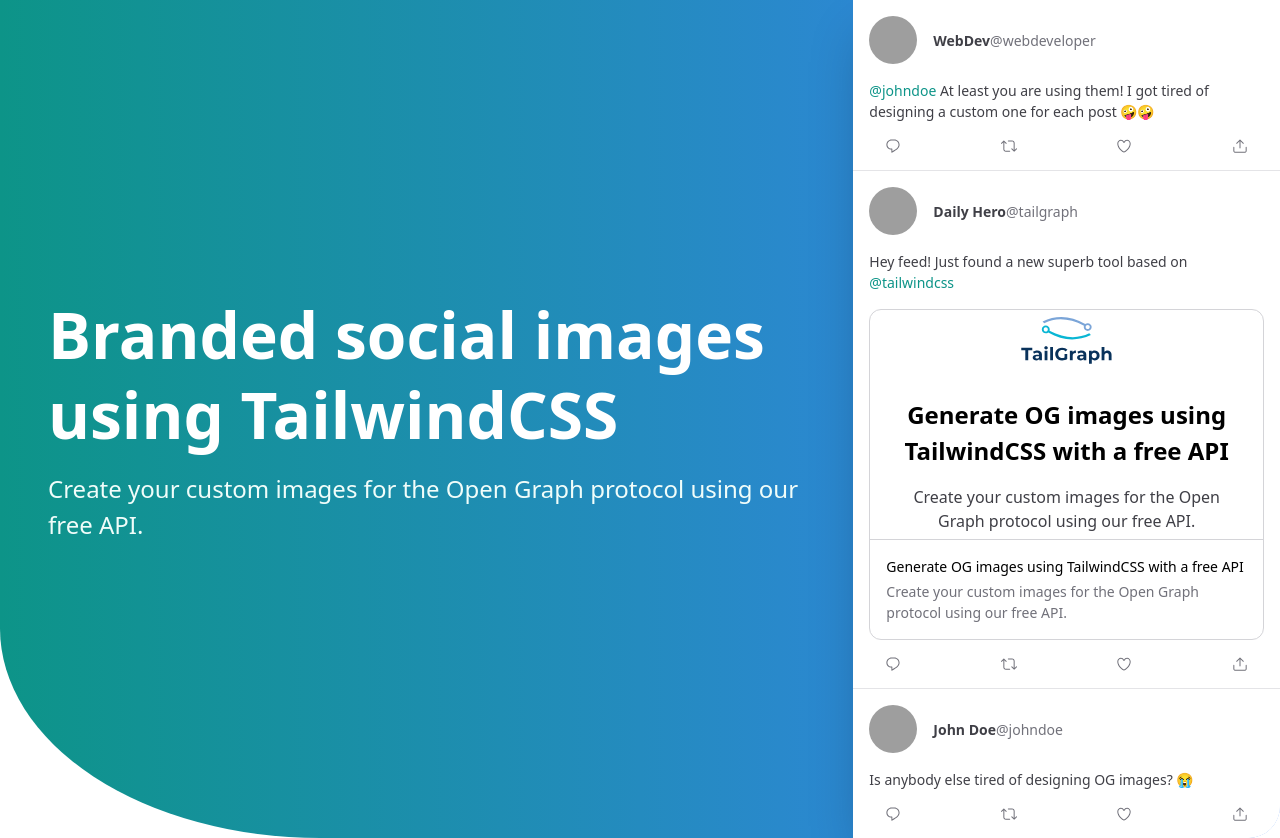
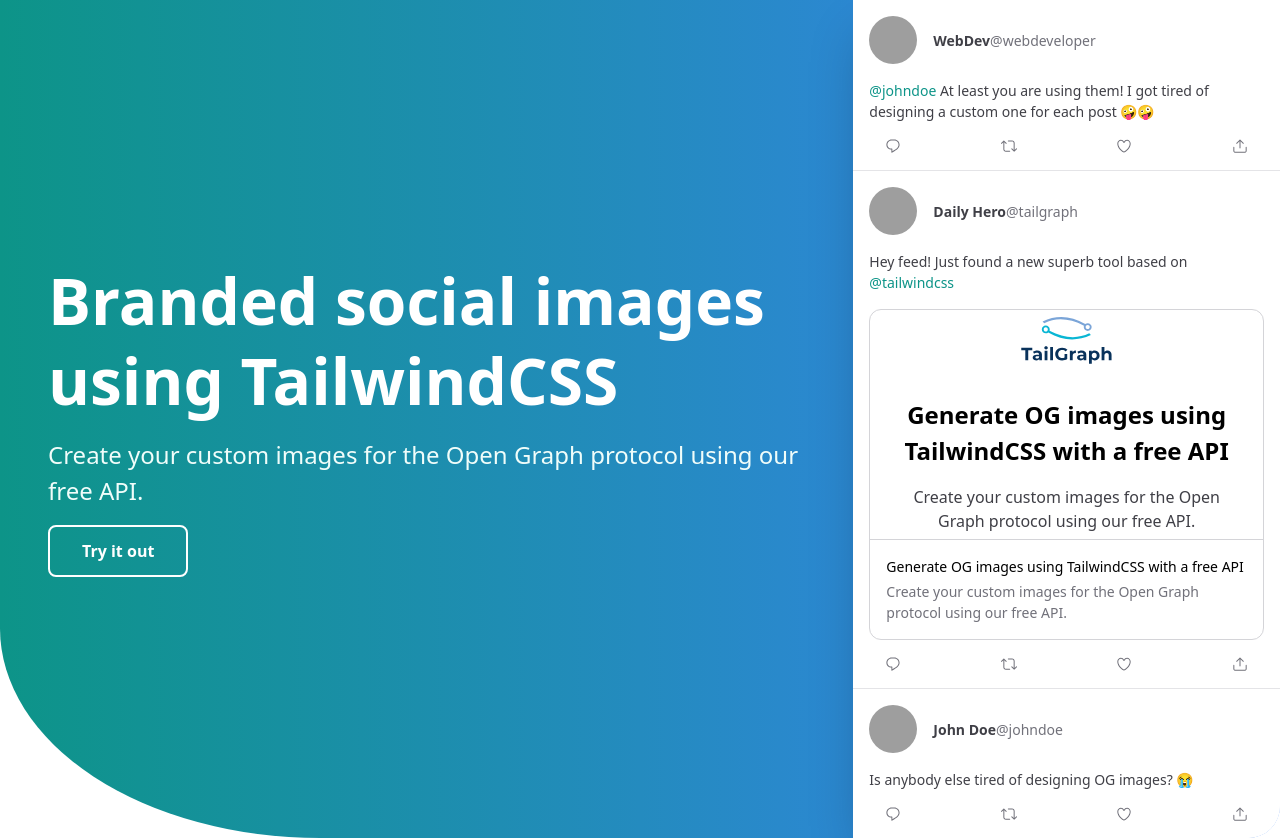
Before and after one commit to RuliLG/TailGraph-Web, a Nuxt app: page / in a window 1280 px wide. Built offline with nearby package versions, Linux system fonts and the light colour scheme; grey boxes are pictures that could not be loaded.

Commit message:
Add CTA to Banner

```diff
--- a/components/Banner.vue
+++ b/components/Banner.vue
@@ -5,6 +5,7 @@
         <div>
           <h1 class="font-bold text-white text-4xl leading-tight md:text-5xl xl:text-6xl" data-aos="fade-down">Branded social images using TailwindCSS</h1>
           <p class="text-xl text-teal-50 mt-4 md:text-2xl" data-aos="fade-up">Create your custom images for the Open Graph protocol using our free API.</p>
+          <a href="#try" class="inline-block mt-4 rounded-lg border-2 border-white py-3 px-8 font-semibold text-white w-full text-center md:w-auto hover:bg-white hover:text-teal-600 transition duration-150" data-aos="fade-up" data-aos-delay="300">Try it out</a>
         </div>
       </div>
       <div>
```
